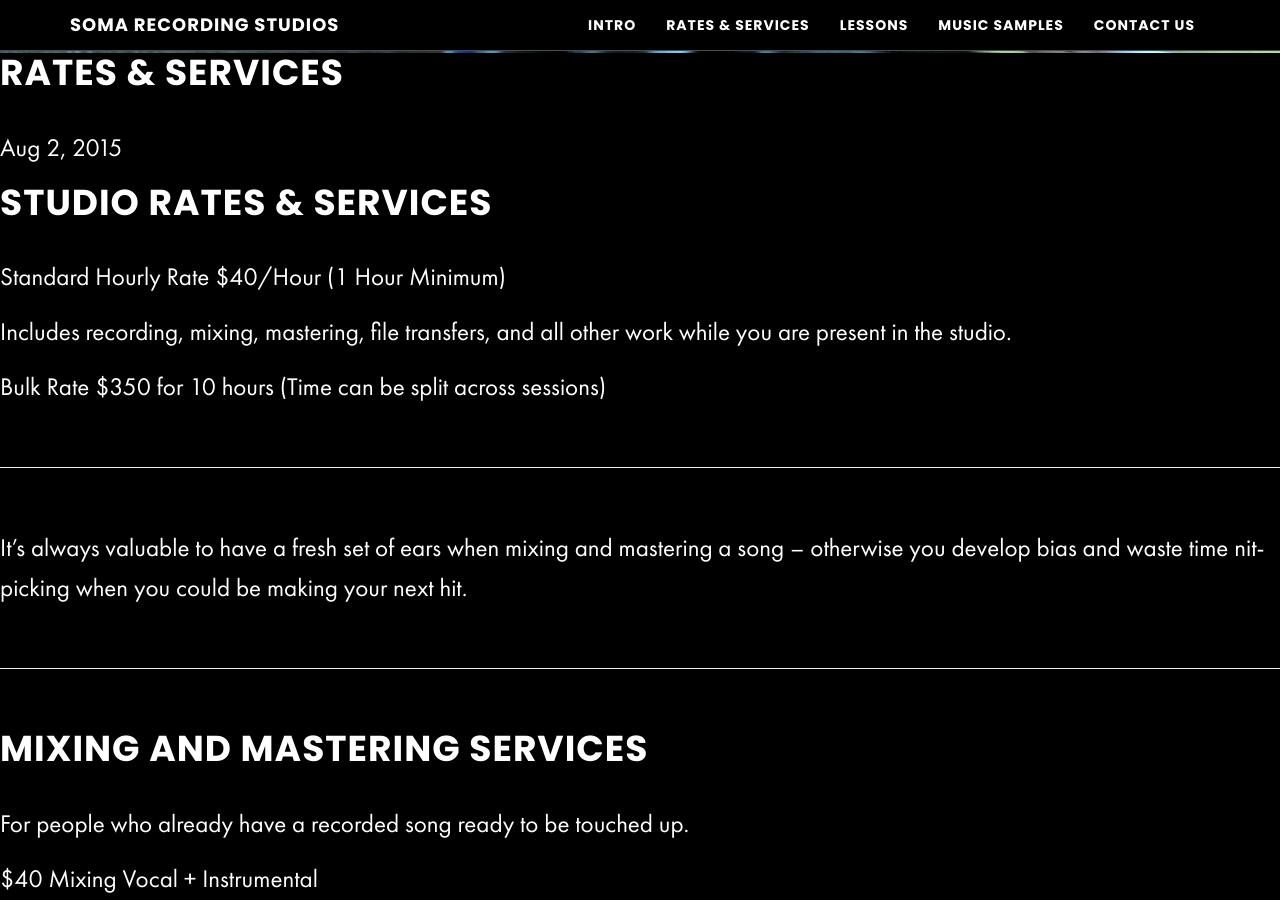
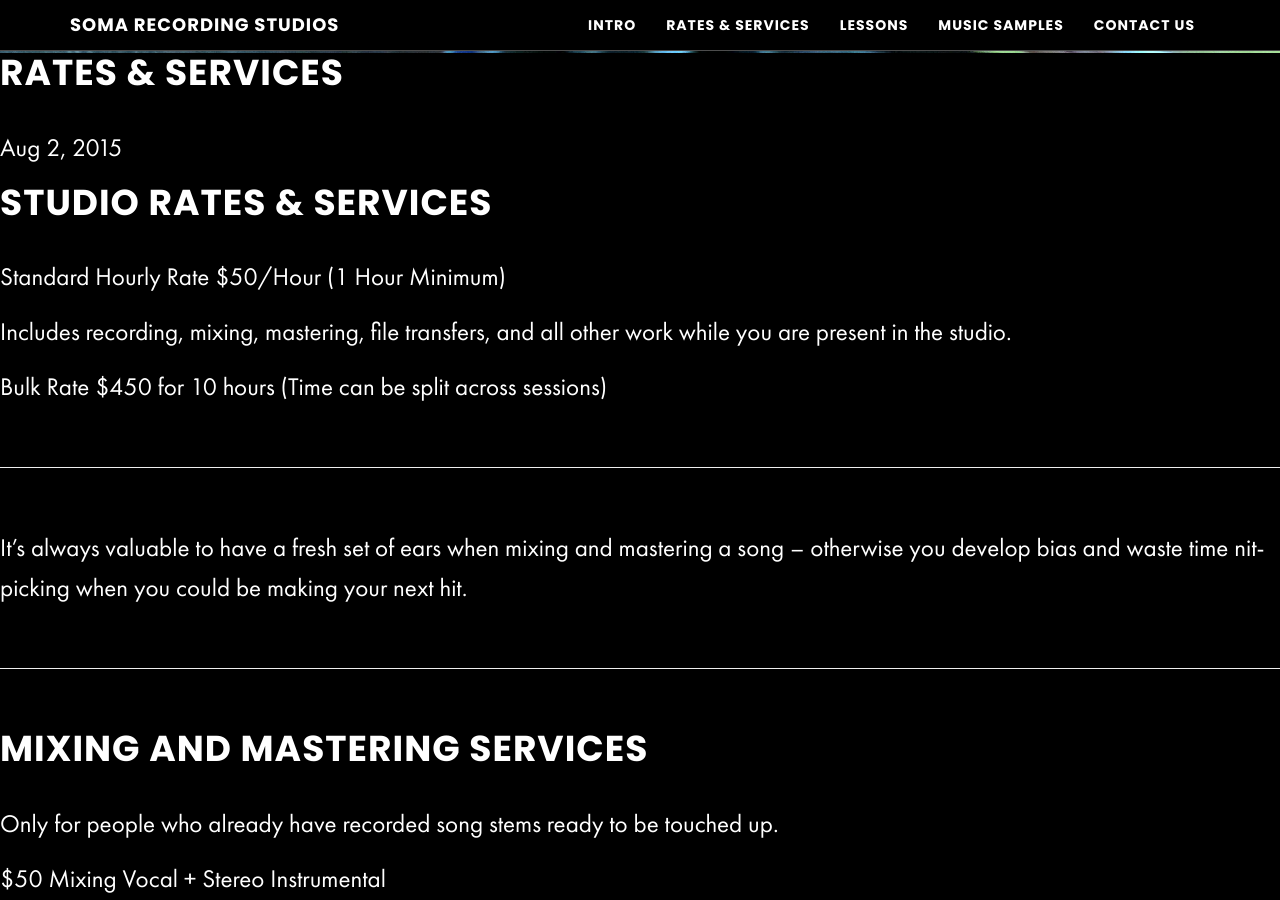
Before and after one commit to zackhanni/Soma-website-classic, a Jekyll site: the page built from _posts/2015-08-02-rates-services.md, in a window 1280 px wide and 900 px high, scrolled down 847 px. Built offline with Jekyll 4.4.1, drawn with Linux system fonts in a browser that asks for light colours; our own code applies the rules of GitHub Pages for plain Markdown files; some of the changed text lies outside the part shown.

Commit message:
rate change
testing out a change in prices

```diff
--- a/_posts/2015-08-02-rates-services.md
+++ b/_posts/2015-08-02-rates-services.md
@@ -5,11 +5,11 @@ header_image: true
 ---
 # Studio Rates & Services
 
-Standard Hourly Rate $40/Hour (1 Hour Minimum)
+Standard Hourly Rate $50/Hour (1 Hour Minimum)
 
 Includes recording, mixing, mastering, file transfers, and all other work while you are present in the studio.
 
-Bulk Rate $350 for 10 hours (Time can be split across sessions)
+Bulk Rate $450 for 10 hours (Time can be split across sessions)
 
 - - -
 
@@ -19,13 +19,13 @@ It's always valuable to have a fresh set of ears when mixing and mastering a son
 
 # Mixing And Mastering Services
 
-For people who already have a recorded song ready to be touched up.
+Only for people who already have recorded song stems ready to be touched up.
 
-$40 Mixing Vocal + Instrumental
+$50 Mixing Vocal + Stereo Instrumental
 
-$80 Mixing Multitrack Recording
+$100 Mixing Multitrack Recording
 
-$25 Mastering
+$30 Mastering
 
 # Please allow 3-4 business days for completion
 
@@ -53,7 +53,7 @@ Ask for price about making exclusive songs or recreating your favorate beats
 
 # Lessons
 
-All Lessons are $40 per hour
+All Lessons are $50 per hour or less.
 
 Feel free to bring your own songs, stems, or equipment
 
```
